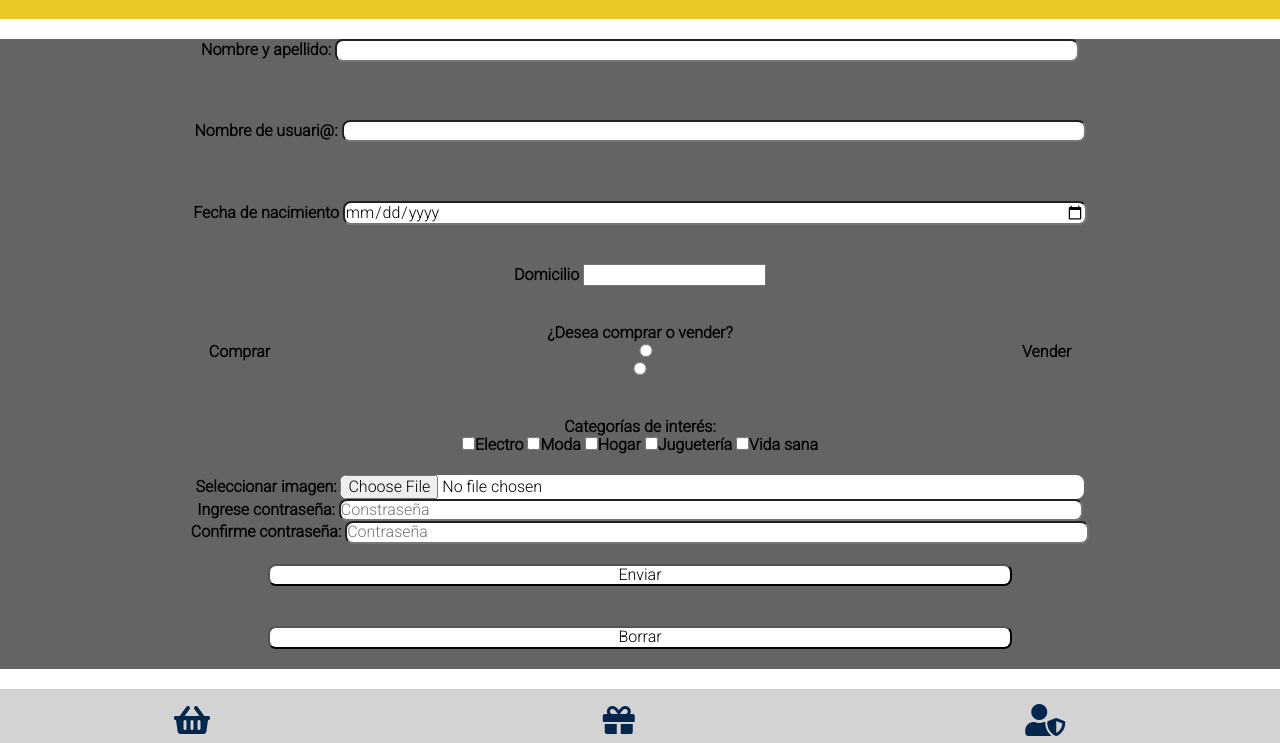
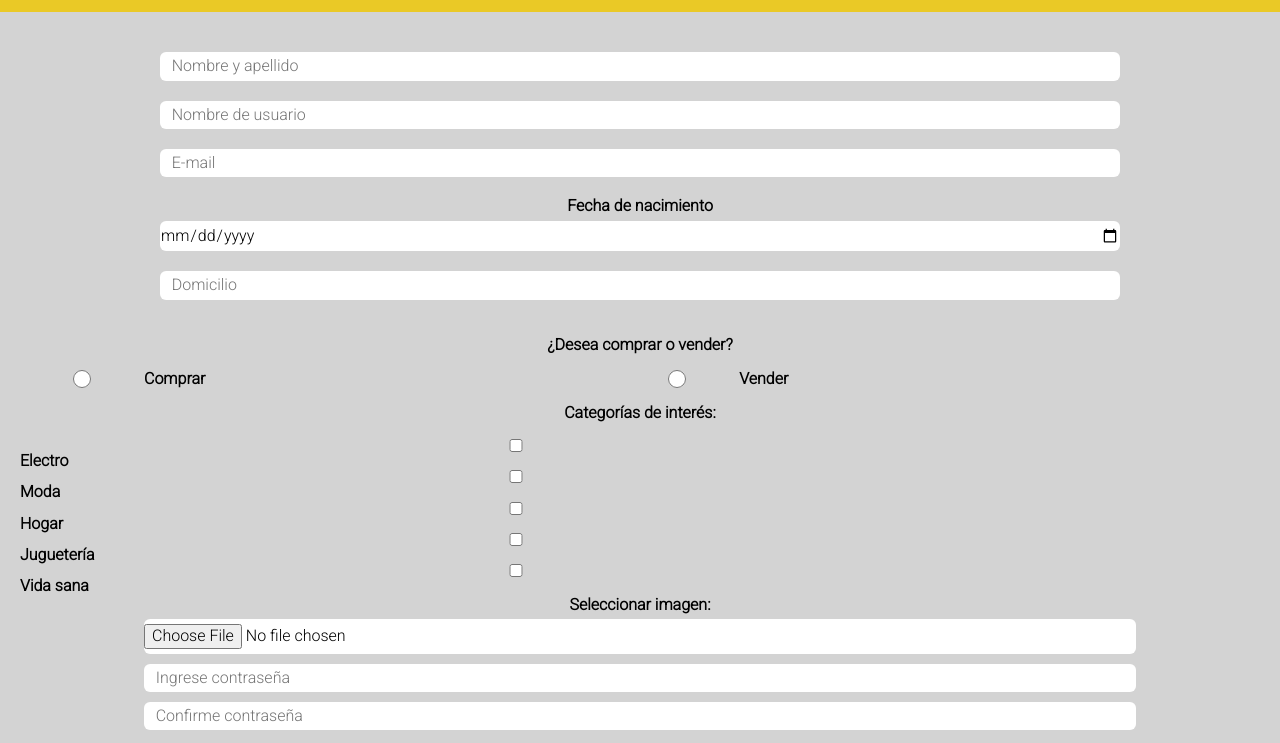
Before and after one commit to Bramar95/microDesafio, a website: page views/register.html in a window 1280 px wide. Shown: the part 150-893 px from the top of the page. Drawn offline with Linux system fonts and the light colour scheme; files whose address does not match are found by name.

Commit message:
agregué detalles de estilo

```diff
--- a/app.js
+++ b/app.js
@@ -4,7 +4,7 @@ const path= require("path");
 let staticFiles= express.static(path.resolve(__dirname, "public"));
 app.use(staticFiles);
 
-app.listen(process.env.PORT,()=> console.log("Servidor corriendo en el puerto 3000"));
+app.listen(3000,()=> console.log("Servidor corriendo en el puerto 3000"));
 
 app.get("/", (req, res)=> {
 let htmlPath= path.join(__dirname, "/views/home.html");
--- a/public/css/styles.css
+++ b/public/css/styles.css
@@ -4,33 +4,27 @@
 
 * {
     box-sizing: border-box;
-    margin: 0;
-    padding: 0;
 }
-
 .general {
     max-width: 90%;
     margin: auto;
     font-family: "roboto", arial;
 }
-
 .general article {
     margin: 10px;
 }
-
+/*header*/
 .products-book {
     background-color: lightgray;
     width: 100%;
     margin: auto;
 }
-
 .header-container {
     width: 100%;
     display: flex;
     flex-wrap: wrap;
-    justify-content: space-between;
+    justify-content: space-around;
 }
-
 .logo {
     position: center;
     margin: auto;
@@ -42,7 +36,7 @@
     flex-wrap: wrap;
     text-align: center;
     margin: auto;
-    width: 49%;
+    width: 50%;
 }
 .search {
     width: 70%;
@@ -51,19 +45,18 @@
     border-radius: 6px;
     border: 0px;
 }
-
 .search-button {
     padding: 7px;
     border-radius: 6px;
     border: 0px;
+    width: 20%;
 }
-
 .promotion-text {
     text-align: center;
     width: 100%;
     margin: auto;
+    padding-bottom: 20px;
 }
-
 .burger-menu {
 	background-color: #03264C;
 	color: #ffffff;
@@ -76,7 +69,6 @@
 	align-items: center;
     border-radius: 7px;
 }
-
 #truck {
     color: #39b54a;
     display: block;
@@ -93,11 +85,9 @@
     align-self: flex-start;
     transition: transform, 0.5s;
 }
-
 #truck:hover {
     transform: rotate(-90deg);
 }
-
 .header-nav ul {
     list-style: none;
     padding: 0;
@@ -108,7 +98,6 @@
     flex-wrap: wrap;
     justify-content: space-around;
 }
-
 .title {
     color:rgb(100, 100, 100);
     text-align: left;
@@ -116,65 +105,54 @@
     width: 100%;
     padding-left: 25px;
 }
-
 .banner img{
     width:100%;
 }
-
 .price {
     width: 40%;
     display: block;
     margin: auto;
 }
-
 .discount {
     color: #39b54a;
     width: 40%;
     display: block;
     margin: auto;
 }
-
 .product img {
     width:100%;
 }
-
 .main-header {
     background-color: #EAC926;
     font-family: "roboto", arial;
     font-size: 25%;
 }
-
 .main-header h2 {
     font-size: 12px;
     text-align: center;
 }
-
 .header-nav a {
     font-weight: bold;
     text-decoration: none;
     color: black;
     font-size: 12px;
 }
-
 .main-footer {
     text-align: center;
 }
-
 .main-footer i {
     font-size: 2em;
     margin-bottom: 10px;
 }
-
 .product {
     background-color: #fff;
     margin: 10px;
     box-shadow: 0;
     transition: box-shadow, 0.5s;
 }
-
 .product:hover {
-    box-shadow: 0px 0px 15px rgb(100, 100, 100);}
-
+    box-shadow: 0px 0px 15px rgb(100, 100, 100);
+}
 .description {
     background-color: #fff;
 	padding: 15px 0;
@@ -186,14 +164,12 @@
 	justify-content: space-between;
     position: relative;
 }
-
 .product-name {
     display: none;
     align-self: flex-end;
     width: 100%;
     padding-left: 10px;
 }
-
 .header-nav {
     display: none;
 }
@@ -204,44 +180,38 @@ ul {
     margin: 0;
     text-decoration: none;
 }
-
 li a{
     text-decoration: none;
 }
-
 .main-footer {
     background-color: lightgray;
     width: 100%;
     margin: auto;
     font-family: "Roboto", sans-serif;
 }
-
 .item {
     padding: 15px;
     text-align: center;
 }
-
 .item i {
     width: 2em;
     margin-bottom: 10px;
     color: #03264C;
     transition: color, 0.5s;
 }
-
 .item i:hover {
     color: rgb(100, 100, 100);
 }
-
 .copyright {
     text-align: center;
     font-weight: bold;
     margin: auto;
+    font-size: 0.6rem;
+    font-style: italic;
 }
-
 .footer-title {
     text-align: center;
 }
-
 .bottom-footer {
         display: flex;
         margin: auto;
@@ -258,7 +228,7 @@ li a{
 }
 /*Main login*/
 .container-login {
-    background-color: rgb(100, 100, 100);
+    background-color: lightgrey;
     width: 100%;
     margin:auto;
     text-align: center;
@@ -269,53 +239,118 @@ li a{
     margin: 8px;
 }
 .container-login {
-    height: 500px;
+    min-height: 200px;
 }
-.container-login input {
-    height: 25px;
-    margin: 20px;
-}
-.container-login input {
+.field {
     background-color:#fff;
     transition: background-color, 0.5s;
-    border-radius: 8px;
-    width: 75%;
+    border-radius: 7px;
+    width: 80%;
+    margin: 20px auto;
+    border: 0px;
 }
-
 .container-login input:hover {
-    background-color:  #0022AA;
+    background-color:  #03264C;
+}
+.submit-login {
+    width: 65px;
+    background-color: #03264C;
+    border-radius: 7px;
+    margin: 20px;
+    border: 0px;
+    transition: all, 0.5s;
+    padding: 2px 0px;
+    color: #ffffff;
+}
+.submit-login:hover {
+    background-color: #fff;
 }
 /*register*/
 .register-container {
-    background-color: rgb(100, 100, 100);
+    background-color: lightgray;
     width: 100%;
-    margin:auto;
     text-align: center;
     font-family: "Roboto", sans-serif;
     font-weight: bold;
-}
-.input-box input{
-    border-radius: 7px;
-    margin: 10x;
-    width: 50%;
-
+    padding: 20px;
 }
 .input-box {
     margin: 20px;
 }
-.input-box input {
+.input-box input,
+.input-box-pass input {
     background-color:#fff;
     transition: all, 0.5s;
-    border-radius: 8px;
-    width: 60%;
+    border-radius: 6px;
+    width: 80%;
+    padding: 5px 0px;
+    text-align: left;
+    border: 0px;
 }
 .input-box input:hover {
-    background-color:  #0022AA;
+    background-color:  #03264c;
+}
+#birth-date {
+    margin-top: 5px;
+}
+.title-input {
+    width: 100%;
+    display: block;
+}
+.address {
+    border-radius: 7px;
+    margin: 10x;
+    width: 50px;
+    border: 0px;
+}
+.input-box-radio {
+    display: flex;
+    flex-wrap: wrap;
+}
+.input-box-radio p{
+    width: 100%;
+}
+.input-box-radio label{
+    width: 38%;
+    text-align: left;
+}
+.input-box-radio input {
+    width: 10%;
+}
+.list-check {
+    width: 100%;
+}
+.input-box-list {
+    display: flex;
+    flex-wrap: wrap;
+}
+.input-box-list input {
+    width: 8%;
+}
+.input-box-list label {
+    width: 90%;
+    text-align: left;
+}
+.input-box-list input {
+    width: 80%;
 }
 .button {
-    margin: 20px;
+    width: 65px;
+    background-color: #03264C;
+    border-radius: 7px;
+    margin: 20px auto;
+    border: 0px;
+    transition: all, 0.5s;
+    padding: 2px 0px;
+    color: #ffffff;
+    display: block;
 }
-
+.input-box-pass input {
+    margin: 5px;
+}
+.input-box-pass p {
+    margin: 0px;
+}
 @media (min-width: 362px) {
     .header-container {
         width: 100%;
@@ -374,8 +409,11 @@ li a{
         margin: auto;
     }
     .search-container {
-        width: 25%;
+        width: 40%;
         margin: auto;
+    }
+    #search {
+        padding-right: 80px;
     }
     .promotion-text {
         width: 100%;
--- a/views/register.html
+++ b/views/register.html
@@ -31,87 +31,76 @@
                     <li><a href="">Ayuda</a></li>
                 </ul>
                 <ul class="nav-right">
-                    <li><a href="">Creá tu cuenta <i class="far fa-id-card"></i></a></li>
-                    <li><a href="">Ingresá <i class="fas fa-sign-in-alt"></i></a></li>
-                    <li><a href="">Mis compras <i class="fas fa-shopping-basket"></i></a></li>
+                    <li><a href="#">Creá tu cuenta <i class="far fa-id-card"></i></a></li>
+                    <li><a href="/login">Ingresá <i class="fas fa-sign-in-alt"></i></a></li>
+                    <li><a href="/">Mis compras <i class="fas fa-shopping-basket"></i></a></li>
                 </ul>
         </nav>
         <div class="burger-menu">
             <i class="fas fa-bars"></i>
         </div>
-        <br>
     </div>
     </header>
     <main class="register-container">
         <form action="/home.html" method="get">
-                <div class="input-box">
-                    <label for="surname-name">Nombre y apellido:</label>
-                    <input type="text" name="surname-name" id="surname-name">
+                <article class="input-box">
+                    <input type="text" name="surname-name" id="surname-name" placeholder="   Nombre y apellido">
                     <label for="" class="feedback"></label>
-                </div>
-                <br>
-                <div class="input-box">
-                    <label for="user-name">Nombre de usuari@:</label>
-                    <input type="text" name="user-name" id="user-name">
+                </article>
+                <article class="input-box">
+                    <input type="text" name="user-name" id="user-name" placeholder="   Nombre de usuario">
                     <label for="" class="feedback"></label>
-                </div>
-                <br>
-                <div class="input-box">
-                    <label for="birth-date">Fecha de nacimiento</label>
-                    <input type="date" name="birth-date" id="birth-date">
+                </article>
+                <article class="input-box">
+                    <input type="text" name="user-name" id="user-name" placeholder="   E-mail">
                     <label for="" class="feedback"></label>
-                </div>
-                <br>
-                <div>
-                    <label for="address">Domicilio</label>
-                    <input type="text" name="address" id="address">
+                </article>
+                <article class="input-box">
+                    <label for="birth-date" class="title-input">Fecha de nacimiento</label>
+                    <input type="date" name="birth-date" id="birth-date" placeholder="mm/dd/yyyy">
                     <label for="" class="feedback"></label>
-                </div>
-                <br>
-                <div class="input-box">
-                    <label for="sale-or-buy">¿Desea comprar o vender?</label>
-                    <br>
+                </article>
+                <article class="input-box">
+                    <input type="text" name="address" id="address" placeholder="   Domicilio">
+                    <label for="address" class="feedback"></label>
+                </article>
+                <article class="input-box-radio">
+                    <p for="sale-or-buy">¿Desea comprar o vender?</p>
+                    <input type="radio" name="sale-or-buy" value="buy">
                     <label for="buy">Comprar</label>
-                    <input type="radio" name="sale-or-buy" value="comprar">
-                    <label for="" class="feedback"></label>
+                    <input type="radio" name="sale-or-buy" value="sale">
                     <label for="sale">Vender</label>
-                    <input type="radio" name="sale-or-buy" value="vender">
-                    <label for="" class="feedback"></label>
-                </div>
-                <br>
-                <label for="categorias">Categorías de interés:</label>
-                <br>
-                    <input type="checkbox" name="categorias" value="electro">Electro</input>
-                    <label for="" class="feedback"></label>
-                    <input type="checkbox" name="categorias" value="moda">Moda</input>
-                    <label for="" class="feedback"></label>
-                    <input type="checkbox" name="categorias" value="hogar">Hogar</input>
-                    <label for="" class="feedback"></label>
-                    <input type="checkbox" name="categorias" value="jugueteria">Juguetería</input>
-                    <label for="" class="feedback"></label>
-                    <input type="checkbox" name="categorias" value="salud">Vida sana</input>
-                    <label for="" class="feedback"></label>
-                <br>
-                <div class="input-box">
-                    <label for="profile-photo">Seleccionar imagen:</label>
+                </article>
+                <article class="input-box-list">
+                <p class="list-check">Categorías de interés:</p>
+                    <input type="checkbox" name="categorias" value="electro">
+                    <label for="electro">Electro</label>
+                    <input type="checkbox" name="categorias" value="moda">
+                    <label for="moda">Moda</label>
+                    <input type="checkbox" name="categorias" value="hogar">
+                    <label for="hogar">Hogar</label>
+                    <input type="checkbox" name="categorias" value="jugueteria">
+                    <label for="jugueteria">Juguetería</label>
+                    <input type="checkbox" name="categorias" value="salud">
+                    <label for="salud">Vida sana</label>
+                </article>
+                <article class="input-box-pass">
+                    <p for="profile-photo">Seleccionar imagen:</p>
                     <input type="file" name="profile-photo" accept=".jpg">
                     <label for="" class="feedback"></label>
-                    <br>
-                    <label for="pass">Ingrese contraseña:</label>
-                    <input type="password" name="pass" placeholder="Constraseña">
+                    <input type="password" name="pass" placeholder="   Ingrese contraseña">
                     <label for="" class="feedback"></label>
-                    <br>
-                    <label for="pass-confirm">Confirme contraseña:</label>
-                    <input type="password" name="pass-confirm" placeholder="Contraseña">
+                    <input type="password" name="pass-confirm" placeholder="   Confirme contraseña">
                     <label for="" class="feedback"></label>
-                    <br>
+                </article>
+                <article>
                     <input type="submit" name="send" value="Enviar" class="button">
                     <label for="" class="feedback"></label>
-                    <br>
                     <input type="reset" name="reset" value="Borrar" class="button">
                     <label for="" class="feedback"></label>
-                </div>
+                </article>
         </form>
+        <hr>
     </main>
     <footer class="main-footer">
         <nav class="nav-main-footer">
```
Also changed, not shown: views/home.html (+4 -6 lines), views/login.html (+4 -4 lines).
